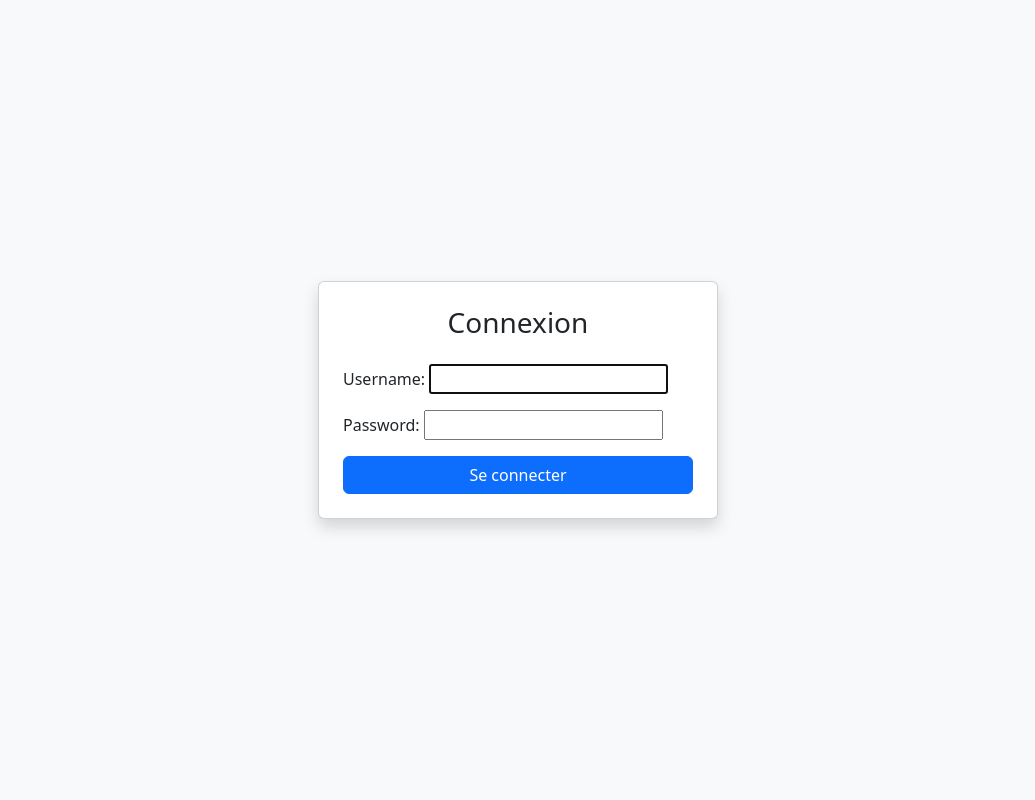
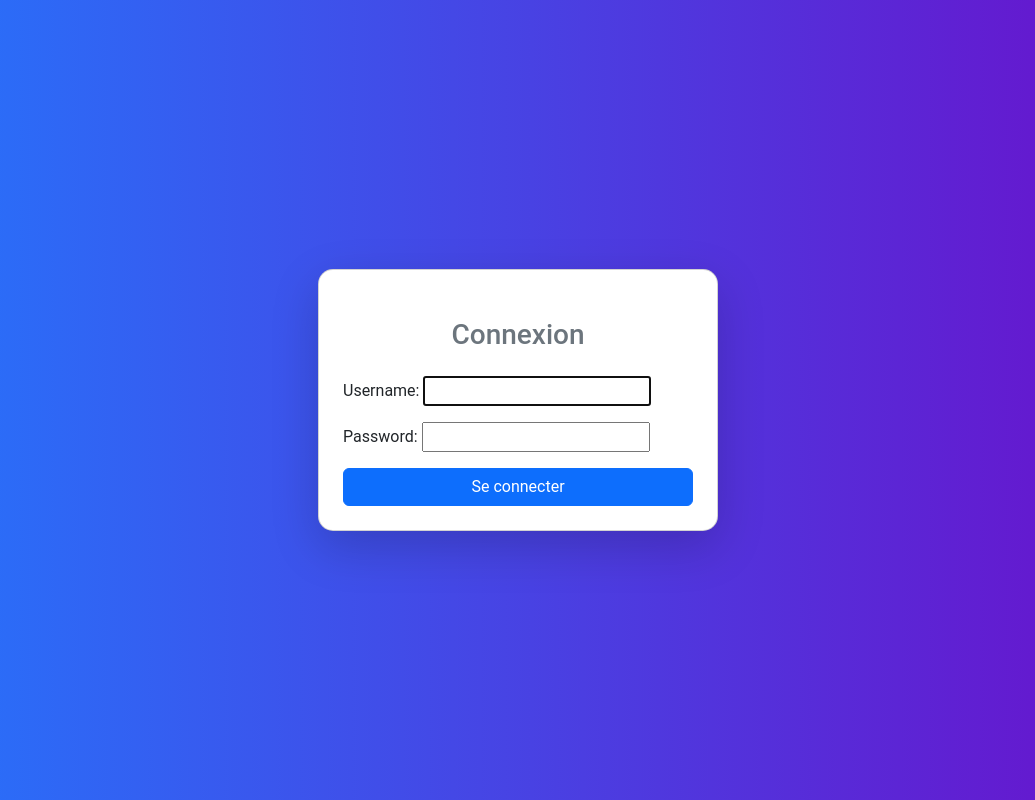
Before and after one commit to achrafgetin/projet_iot_itirc25, a Django app: page /login/ in a window 1280 px wide. Shown: the whole page, without its empty margins (122-1157 px from the left). Run offline with Django 4.2, Linux system fonts and the light colour scheme.

Commit message:
modification de disgin sur la page d'accueil et la page de login

```diff
--- a/static/css/table.css
+++ b/static/css/table.css
@@ -117,7 +117,7 @@ font-weight: bold;
     top: 200px;
     right: 60px;
     background-color: #ccc;
-    color: red;
+    color: rgb(194, 240, 45);
 }
 #csv:hover{
     background-color: #999;
--- a/template/authen.html
+++ b/template/authen.html
@@ -3,21 +3,46 @@
 <html lang="fr">
 <head>
     <meta charset="UTF-8">
+    <meta name="viewport" content="width=device-width, initial-scale=1.0">
     <title>{% block title %}Login{% endblock title %}</title>
-    <link href="https://cdn.jsdelivr.net/npm/bootstrap@5.3.0-alpha1/dist/css/bootstrap.min.css" rel="stylesheet">
+    <link href="https://cdn.jsdelivr.net/npm/bootstrap@5.3.0/dist/css/bootstrap.min.css" rel="stylesheet">
     <link rel="stylesheet" href="{% static 'css/style.css' %}">
+    <style>
+        body {
+            background: linear-gradient(to right, #2575fc, #6a11cb);
+            font-family: 'Roboto', sans-serif;
+        }
+        .btn-danger {
+            background: #ff4b5c;
+            border: none;
+        }
+        .btn-danger:hover {
+            background: #ff1a3a;
+        }
+        .text-center a {
+            color: white;
+            text-decoration: none;
+            transition: all 0.3s ease-in-out;
+        }
+        .text-center a:hover {
+            color: #1aff25;
+        }
+    </style>
 </head>
-<body class="bg-light">
+<body>
     <div class="project">
         {% block content %}{% endblock content %}
         {% if user.is_authenticated %}
             <div class="text-center mt-3">
-                <p>Vous êtes connecté en tant que {{ request.user }}.
-                <a href="{% url 'logout' %}" class="btn btn-danger btn-sm">Se déconnecter</a></p>
+                <p>
+                    Vous êtes connecté en tant que
+                    <strong>{{ request.user }}</strong>.
+                    <a href="{% url 'logout' %}" class="btn btn-danger btn-sm">Se déconnecter</a>
+                </p>
             </div>
         {% endif %}
     </div>
     <!-- Bootstrap JS -->
-    <script src="https://cdn.jsdelivr.net/npm/bootstrap@5.3.0-alpha1/dist/js/bootstrap.bundle.min.js"></script>
+    <script src="https://cdn.jsdelivr.net/npm/bootstrap@5.3.0/dist/js/bootstrap.bundle.min.js"></script>
 </body>
 </html>
--- a/template/login.html
+++ b/template/login.html
@@ -1,10 +1,14 @@
 {% extends 'authen.html' %}
 {% block content %}
 <div class="container d-flex justify-content-center align-items-center" style="min-height: 100vh;">
-    <div class="card p-4 shadow" style="width: 100%; max-width: 400px;">
-        <h3 class="text-center mb-4">Connexion</h3>
+    <div class="card p-4 shadow-lg" style="width: 100%; max-width: 400px; border-radius: 15px;">
+        <div class="text-center mb-4">
+        </div>
+        <h3 class="text-center mb-4 text-secondary">Connexion</h3>
         {% if message %}
-            <div class="alert alert-danger text-center">{{ message }}</div>
+            <div class="alert alert-danger text-center animate__animated animate__fadeInDown">
+                {{ message }}
+            </div>
         {% endif %}
         <form method="POST">
             {% csrf_token %}
```
Also changed, not shown: template/LoginPasswd.html (+28 -5 lines), template/home.html (+4 -4 lines), db.sqlite3, static/images/accueil.webp (added).
